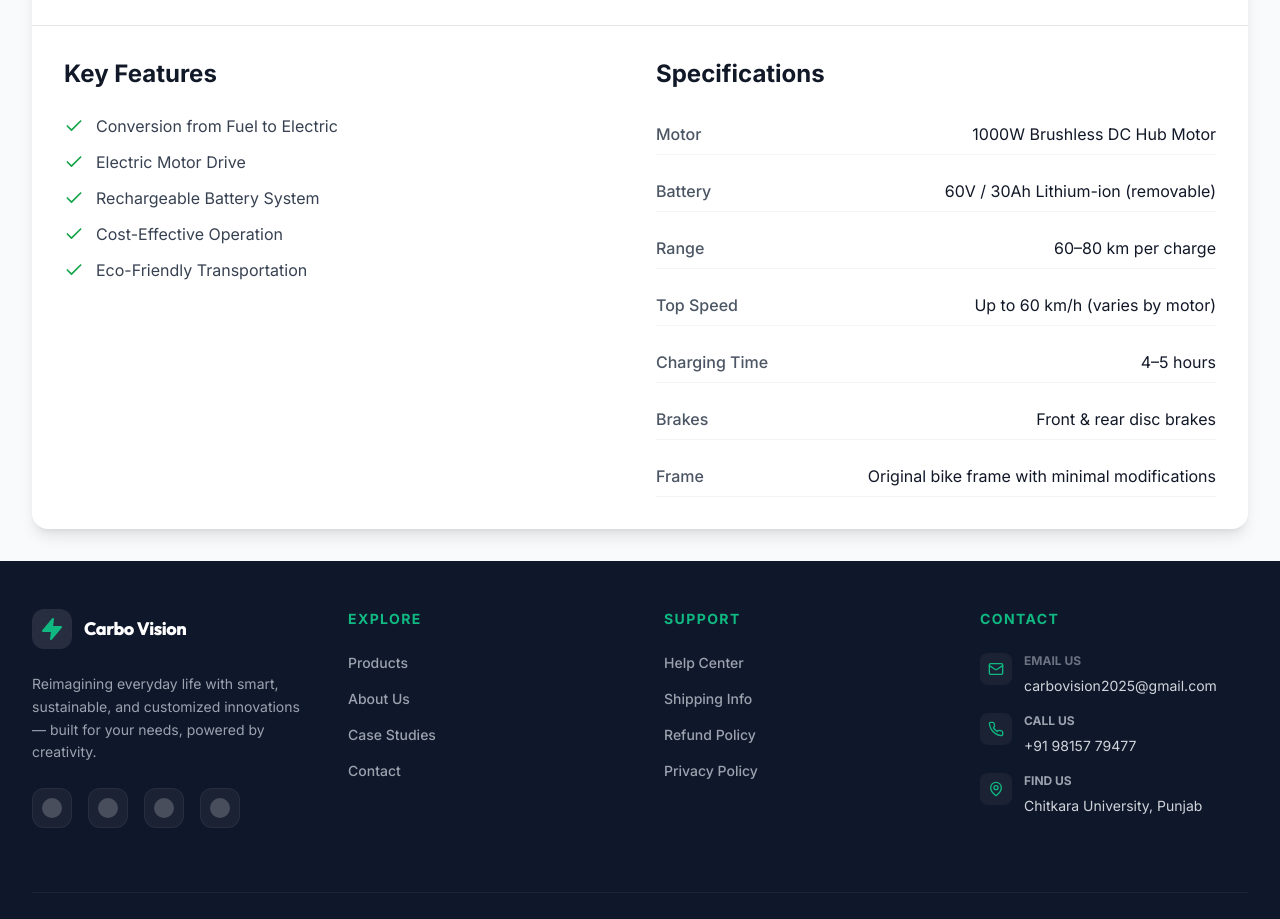
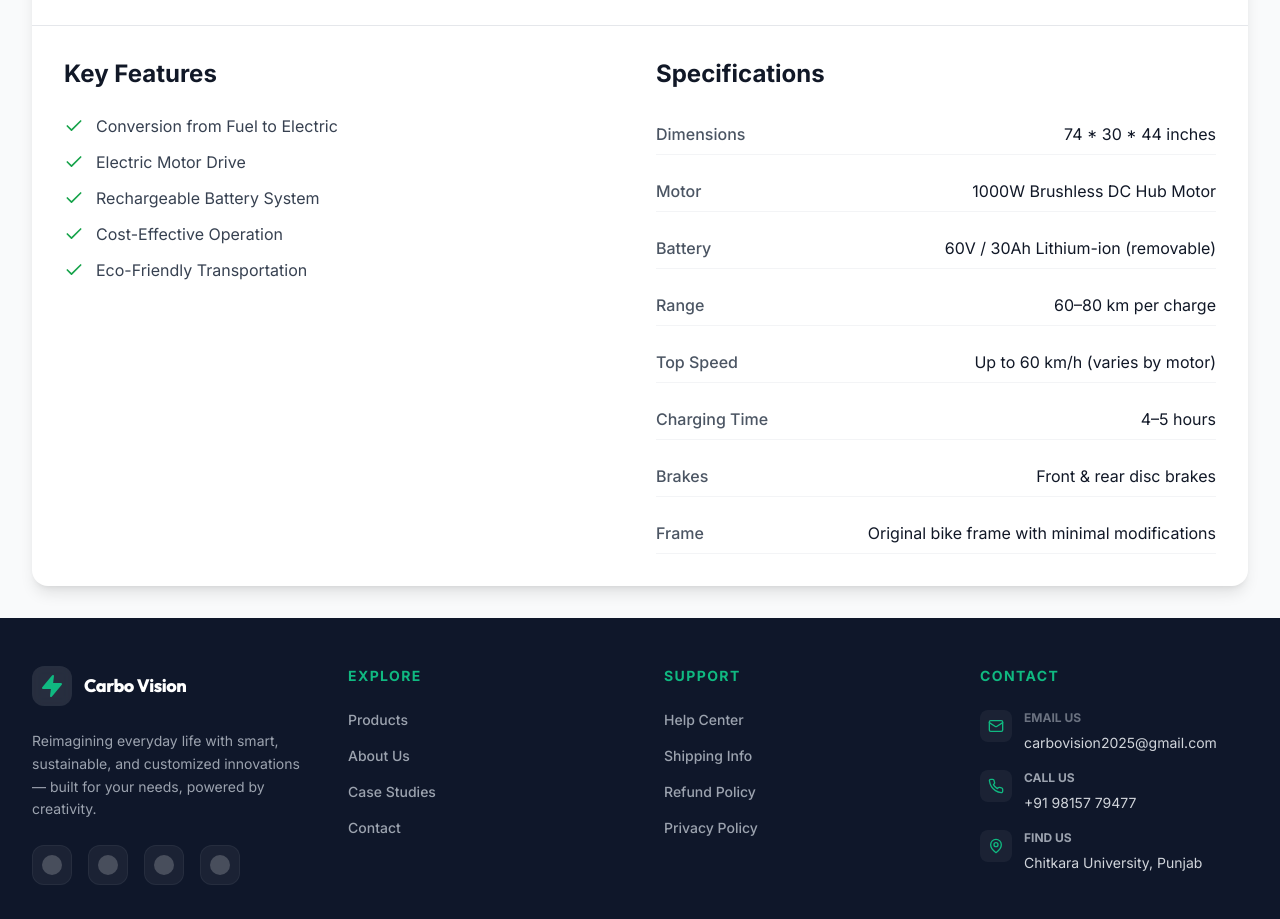
Before and after one commit to Vanshika2607/carbo-vision, a React (Vite) app: page /product/1 in a window 1280 px wide. Shown: the part 960-1879 px from the top of the page. Built offline with nearby package versions, Linux system fonts and the light colour scheme.

Commit message:
specifications

```diff
--- a/src/data/products.ts
+++ b/src/data/products.ts
@@ -42,6 +42,7 @@ export const products: Product[] = [
       'Eco-Friendly Transportation',
     ],
     specifications: {
+      'Dimensions': '74 * 30 * 44 inches',
       'Motor': '1000W Brushless DC Hub Motor',
 'Battery': '60V / 30Ah Lithium-ion (removable)',
 'Range': '60–80 km per charge',
@@ -78,6 +79,7 @@ export const products: Product[] = [
       'Durable Build for Rural Terrain',
     ],
     specifications: {
+      'Dimensions': '63 * 38 * 72 inches',
       'Power': '100–200W solar panel + 24V/36V battery',
 'Motor': '250W–500W BLDC motor',
 'Range': '30–50 km per charge',
@@ -115,6 +117,7 @@ export const products: Product[] = [
 'Easy Installation & Compatibility',
     ],
     specifications: {
+      'Dimensions': '40 * 12.5 * 55 inches',
       'Motor': 'Quiet DC motor (≤ 40 dB noise)',
 'Control': 'Mobile app + voice (Alexa, Google, Siri)',
 'Connectivity': 'Wi-Fi / Bluetooth / Zigbee',
@@ -148,6 +151,7 @@ export const products: Product[] = [
  'Easy Installation'
     ],
     specifications: {
+      'Dimensions': '12.5 * 1 * 6.5 inches',
       'Display Type': 'LED Matrix',
       'Pixel Pitch': '3mm / 5mm / 10mm (as per model)',
       'Brightness': '≥ 5000 nits (outdoor) / ≥ 1000 nits (indoor)',
@@ -182,6 +186,7 @@ export const products: Product[] = [
       'Enhanced Road Safety'
     ],
     specifications: {
+      'Dimensions': '60 * 20 * 51 inches',
       'Controller': 'ESP32 / Arduino with IoT module',
 'Connectivity': 'Wi-Fi / GSM for real-time control',
 'Sensors': 'Ultrasonic or IR for vehicle detection',
@@ -222,6 +227,7 @@ export const products: Product[] = [
  'Easy Maintenance'
     ],
     specifications: {
+      'Dimensions': '74 * 19 * 39 inches',
       'Motor': '250W brushless hub motor',
 'Battery': '36V, 10.4Ah lithium-ion (removable)',
 'Range': 'Up to 60 km per charge (pedal assist mode)',
@@ -258,6 +264,7 @@ export const products: Product[] = [
       'Eco-Friendly Mobility'
     ],
     specifications: {
+      'Dimensions': '63 * 13.5 * 50 inches',
       'Motor': '250W–350W hub motor',
 'Battery': '36V / 7.5–10Ah lithium-ion battery',
 'Range': '20–40 km per charge',
@@ -296,6 +303,7 @@ export const products: Product[] = [
 'Smart Alerts & Notifications',
     ],
     specifications: {
+      'Dimensions': '22 * 33 * 33 inches',
       'Controller':	'ESP32 / Arduino / Raspberry Pi with IoT capabilities',
 'Connectivity': 'Wi-Fi, Bluetooth, GSM (optional for SMS alerts), GPS',
 'Mobility':	'Motorized wheels, joystick/app-based control',
@@ -365,6 +373,7 @@ export const products: Product[] = [
       'Easy Maintenance'
     ],
     specifications: {
+      'Dimensions': '14.5 * 12 * 19 inches',
     'Sensors Included': 'Soil Moisture Sensor, Temperature & Humidity Sensor (DHT22), pH Sensor, NPK Sensor (Optional Advanced Version)',
 'Connectivity':'Wi-Fi, GSM Module (SIM800L) for remote areas',
 'GIS Integration':'Google Maps API / Leaflet.js, Field mapping & zone marking',
@@ -401,6 +410,7 @@ features: [
    'Modern and Space-saving Design',
 ],
 specifications: {
+  'Dimensions': '19 * 10 * 13 inches',
   'Display': 'LED / LCD screen behind two-way mirror',
   'Control': 'Voice, touch, or mobile app (Alexa, Google, Siri)',
   'Connectivity': 'Wi-Fi / Bluetooth',
```
